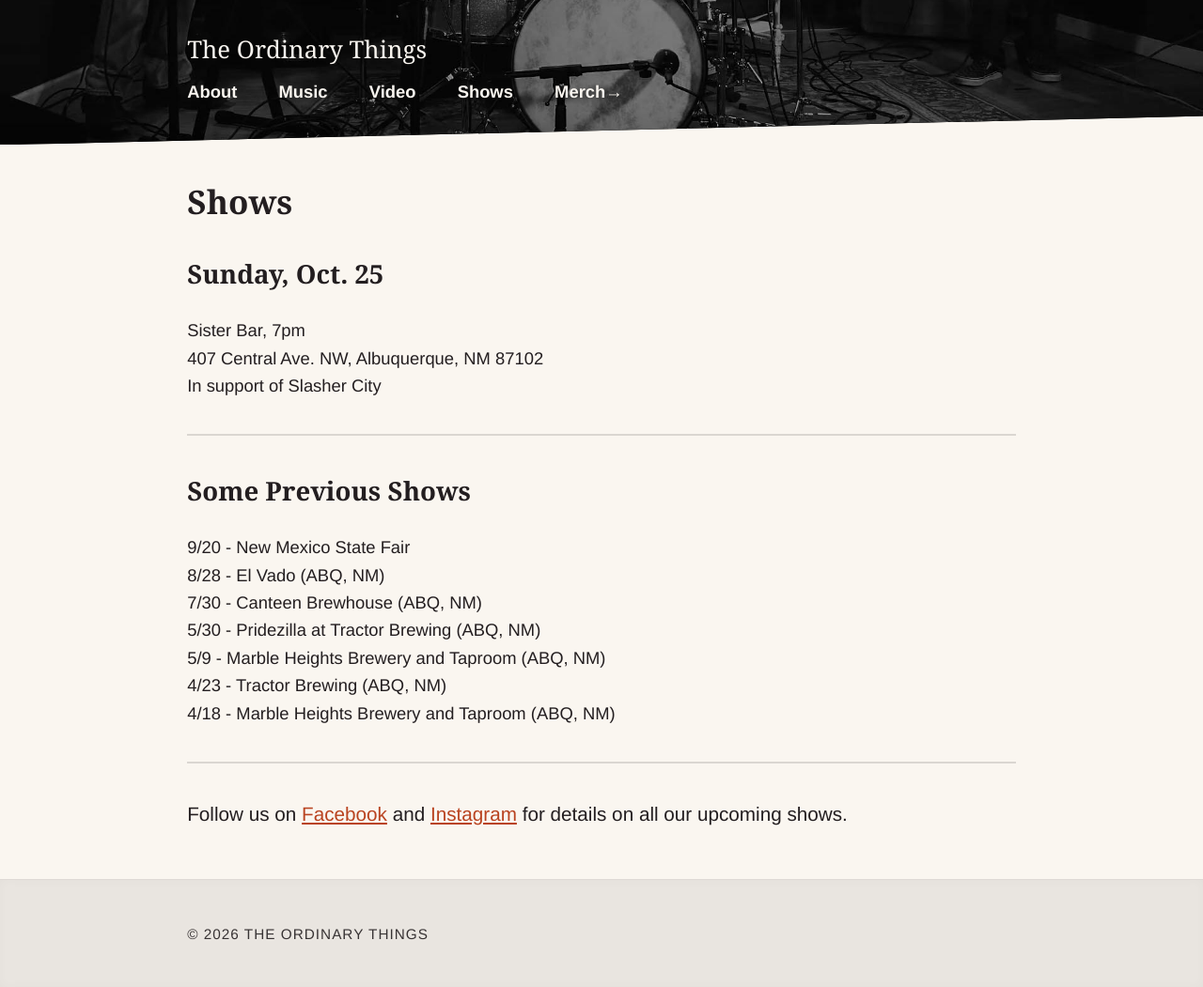
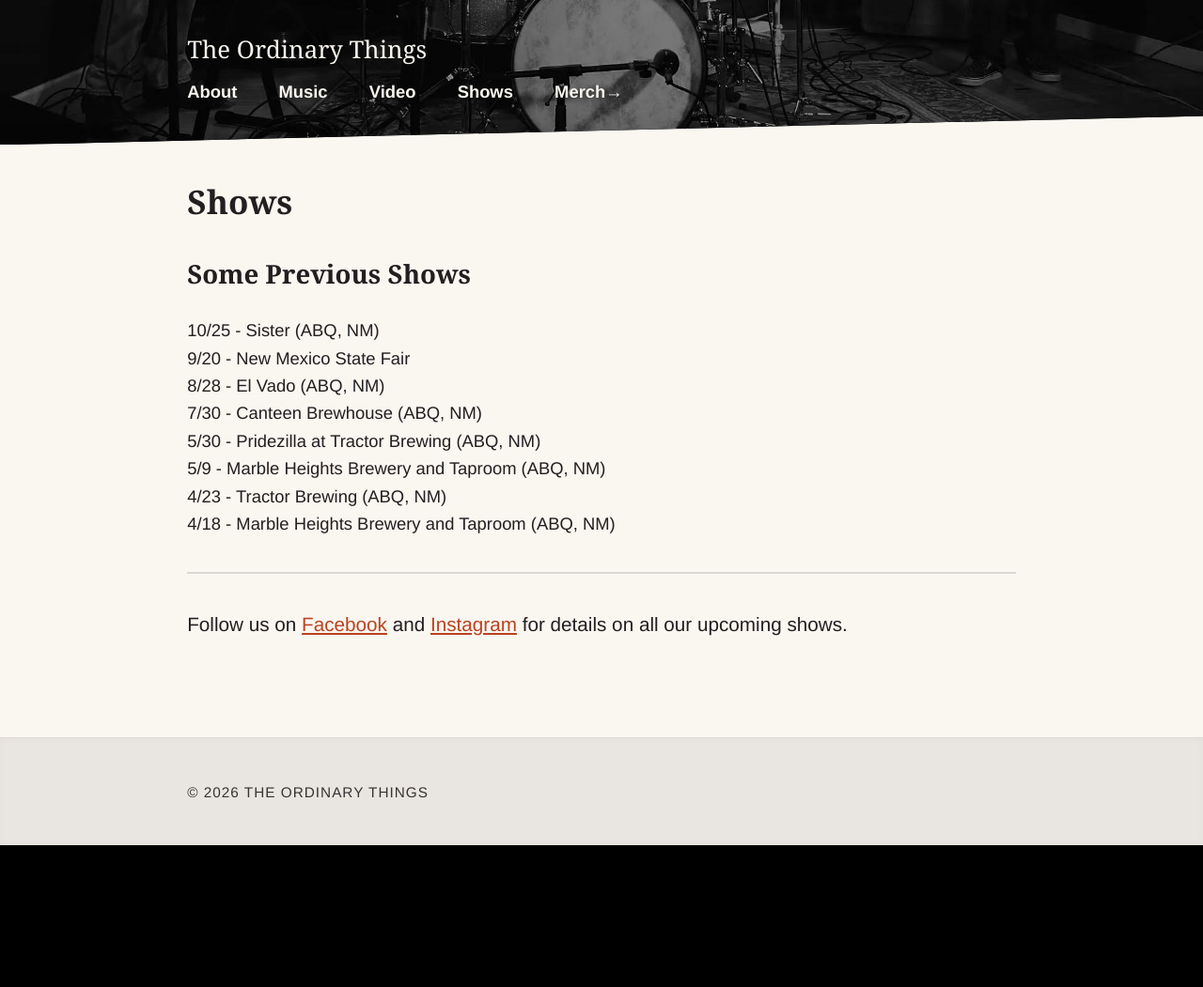
Before and after one commit to nsmsn/theordinarythings, a Jekyll site: the page built from shows.md, in a window 1280 px wide. Shown: the whole page at 94% size. Built offline with Jekyll 4.4.1, drawn with Linux system fonts in a browser that asks for light colours; some web fonts are replaced; after the commit the page ends 900 px from its top, so only the background shows below that.

Commit message:
Updated Shows

```diff
--- a/shows.md
+++ b/shows.md
@@ -5,15 +5,8 @@ permalink: "/shows/"
 layout: page
 ---
 
-
-## Sunday, Oct. 25
-Sister Bar, 7pm<br>
-407 Central Ave. NW, Albuquerque, NM 87102<br>
-In support of Slasher City
-
----
-
 ## Some Previous Shows
+10/25 - Sister (ABQ, NM)<br>
 9/20 - New Mexico State Fair<br>
 8/28 - El Vado (ABQ, NM)<br>
 7/30 - Canteen Brewhouse (ABQ, NM)<br>
```
